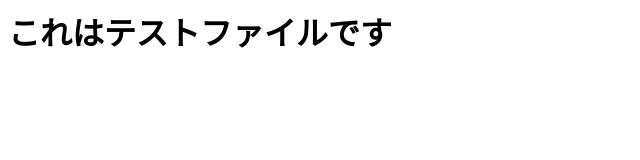
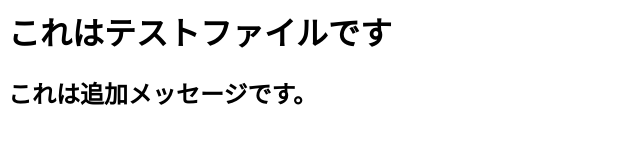
Before and after one commit to Omochi-0572/git_tutorial, a plain HTML site: page index.html in a window 1280 px wide. Shown: the whole page, without its empty margins (0-640 px from the left). Drawn offline with Linux system fonts and the light colour scheme.

```diff
--- a/index.html
+++ b/index.html
@@ -1 +1,2 @@
 <h1>これはテストファイルです</h1>
+<h2>これは追加メッセージです。</h2>
```
